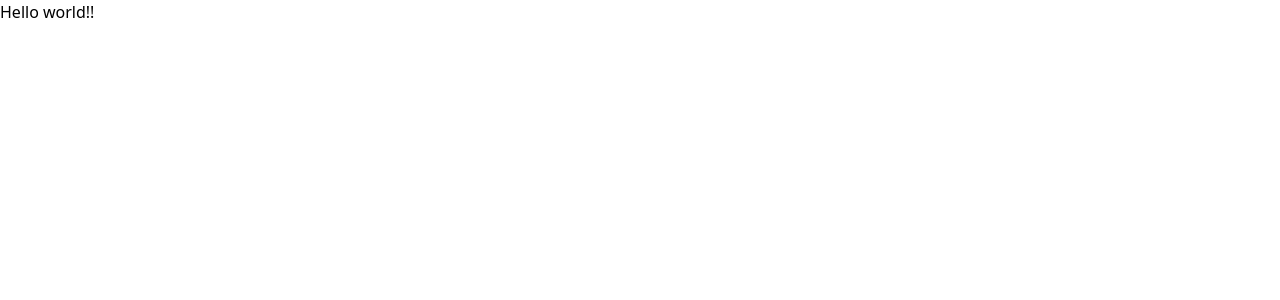
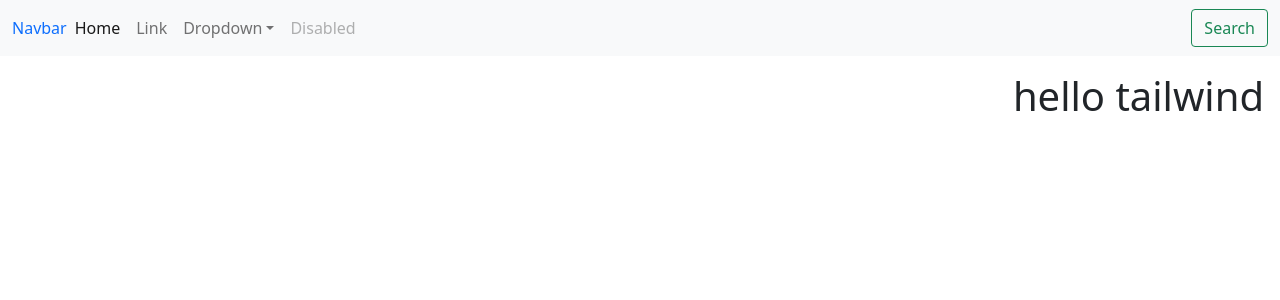
Before and after one commit to Ahmed-Abdelgawad-Dev/Car_Rental, a Next.js app: page / in a window 1280 px wide. Shown: the top 300 px of the page. Built offline with nearby package versions, Linux system fonts and the light colour scheme.

Commit message:
Tailwindcss configs to avoid bootstrap styling for using both without collisions

```diff
--- a/package.json
+++ b/package.json
@@ -11,11 +11,15 @@
         "tw-minify": "npx tailwindcss -i ./src/input.css -o ./dist/output.css --minify"
     },
     "dependencies": {
+        "bootstrap": "^5.1.3",
         "next": "12.1.4",
+        "peers": "^0.1.0",
+        "popper.js": "^1.16.1",
         "react": "18.0.0",
         "react-dom": "18.0.0"
     },
     "devDependencies": {
+        "@types/bootstrap": "^5.1.9",
         "@types/node": "17.0.23",
         "@types/react": "18.0.1",
         "@types/react-dom": "18.0.0",
--- a/pages/_app.tsx
+++ b/pages/_app.tsx
@@ -1,7 +1,13 @@
 import "../styles/globals.css";
+import "bootstrap/dist/css/bootstrap.css";
+import { useEffect } from "react";
+
 import type { AppProps } from "next/app";
 
 function MyApp({ Component, pageProps }: AppProps) {
+  useEffect(() => {
+    import("bootstrap/dist/js/bootstrap");
+  }, []);
   return <Component {...pageProps} />;
 }
 
--- a/pages/index.tsx
+++ b/pages/index.tsx
@@ -3,7 +3,74 @@
 const Home: NextPage = () => {
   return (
     <div>
-      <p className="">Hello world!!</p>
+      <nav className="navbar navbar-expand-lg navbar-light bg-light">
+        <div className="container-fluid">
+          <a className="tw-decoration-transparent">Navbar</a>
+          <button
+            className="navbar-toggler"
+            type="button"
+            data-bs-toggle="collapse"
+            data-bs-target="#navbarSupportedContent"
+            aria-controls="navbarSupportedContent"
+            aria-expanded="false"
+            aria-label="Toggle navigation"
+          >
+            <span className="navbar-toggler-icon"></span>
+          </button>
+          <div className="collapse navbar-collapse" id="navbarSupportedContent">
+            <ul className="navbar-nav me-auto mb-2 mb-lg-0">
+              <li className="nav-item">
+                <a className="nav-link active" aria-current="page" href="#">
+                  Home
+                </a>
+              </li>
+              <li className="nav-item">
+                <a className="nav-link" href="#">
+                  Link
+                </a>
+              </li>
+              <li className="nav-item dropdown">
+                <a
+                  className="nav-link dropdown-toggle"
+                  href="#"
+                  id="navbarDropdown"
+                  role="button"
+                  data-bs-toggle="dropdown"
+                  aria-expanded="false"
+                >
+                  Dropdown
+                </a>
+                <ul className="dropdown-menu" aria-labelledby="navbarDropdown">
+                  <li>
+                    <a className="dropdown-item" href="#">
+                      Action
+                    </a>
+                  </li>
+                  <li>
+                    <a className="dropdown-item" href="#">
+                      Another action
+                    </a>
+                  </li>
+                  <li>
+                    <a className="dropdown-item" href="#">
+                      Something else here
+                    </a>
+                  </li>
+                </ul>
+              </li>
+              <li className="nav-item">
+                <a className="nav-link disabled">Disabled</a>
+              </li>
+            </ul>
+            <form className="d-flex">
+              <button className="btn btn-outline-success" type="submit">
+                Search
+              </button>
+            </form>
+          </div>
+        </div>
+      </nav>
+      <h1 className="tw-text-right tw-p-4">hello tailwind</h1>
     </div>
   );
 };
--- a/styles/globals.css
+++ b/styles/globals.css
@@ -1,8 +1,7 @@
 @tailwind base;
 @tailwind components;
 @tailwind utilities;
-
-/* html,
+html,
 body {
     padding: 0;
     margin: 0;
@@ -16,4 +15,4 @@
 
 * {
     box-sizing: border-box;
-} */
+}
--- a/tailwind.config.js
+++ b/tailwind.config.js
@@ -3,8 +3,26 @@
     "./pages/**/*.{js,ts,jsx,tsx}",
     "./components/**/*.{js,ts,jsx,tsx}",
   ],
+  plugins: [],
+  corePlugins: {
+    preflight: false,
+  },
+  prefix: "tw-",
+  important: true,
   theme: {
-    extend: {},
+    // || Here sizes can be configuered down under screens to match ||
+    // || any css framework sizes(Here:  Bootstrap breakpoints - 1) ||
+    screens: {
+      sm: "575px",
+      md: "767px",
+      lg: "991px",
+      xl: "1199",
+      "2xl": "1399",
+    },
+    extend: {
+      colors: {
+        highlight: "#FF6B00",
+      },
+    },
   },
-  plugins: [],
 };
```
Also changed, not shown: 2 other files (tests, documents, lock files or other folders).
